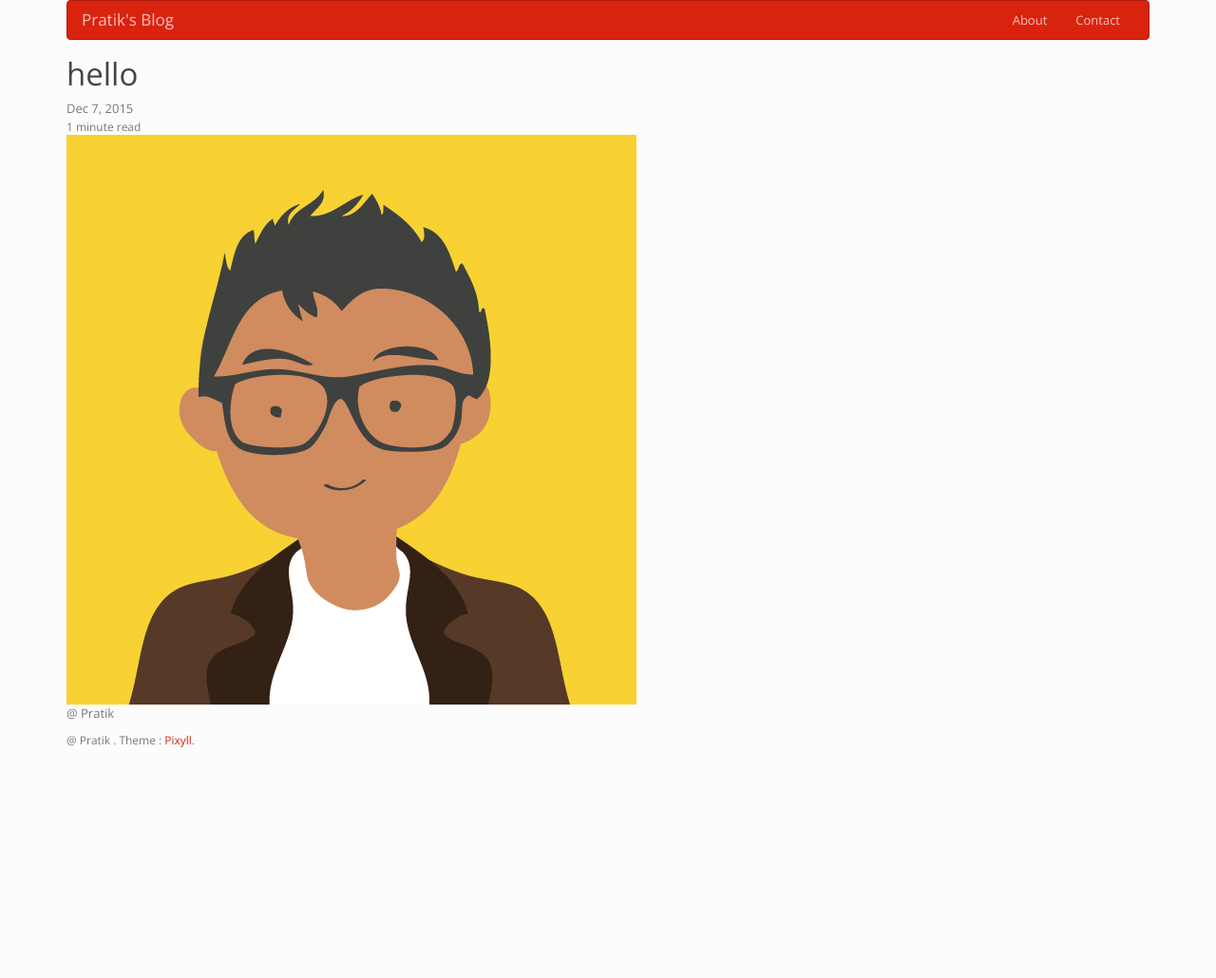
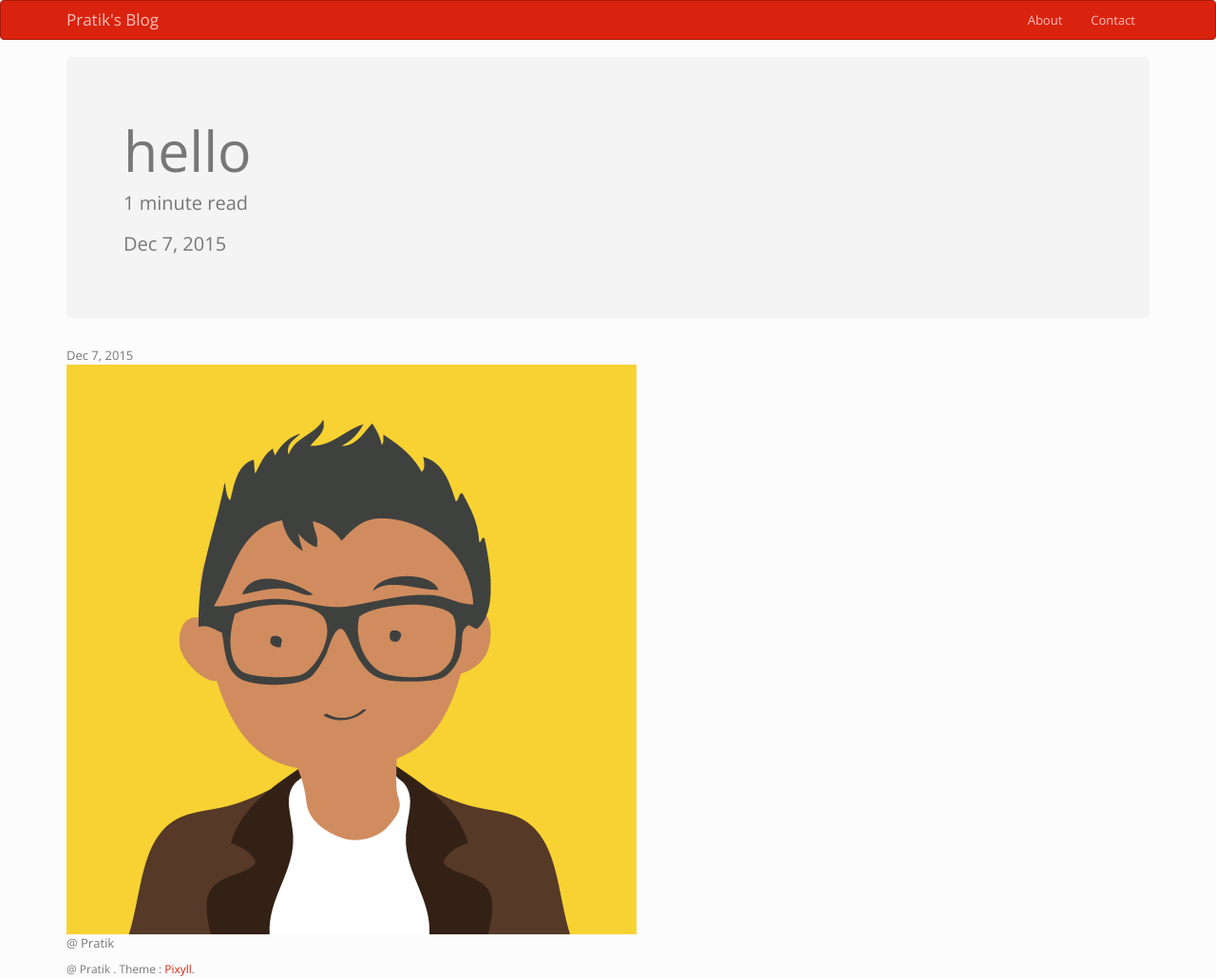
Before and after one commit to pnvpratik/.github.io, a Jekyll site: the page built from _posts/2015-12-07-hello.md, in a window 1280 px wide. Shown: the whole page at 95% size. Built offline with Jekyll 4.4.1, drawn with Linux system fonts in a browser that asks for light colours; nearby versions of some CDN libraries; comment, search, counter and statistics services are not loaded; before the commit the page ends 900 px from its top, so only the background shows below that.

Commit message:
improvements

```diff
--- a/_includes/header.html
+++ b/_includes/header.html
@@ -1,5 +1,5 @@
 <nav class="navbar navbar-inverse" role="navigation">
-    <div class="container-fluid">
+    <div class="container">
         <!-- Brand and toggle get grouped for better mobile display -->
         <div class="navbar-header">
             <button type="button" class="navbar-toggle" data-toggle="collapse" data-target="#bs-example-navbar-collapse-1">
--- a/_layouts/default.html
+++ b/_layouts/default.html
@@ -74,8 +74,9 @@
 </head>
 
 <body>
+    {% include header.html %}
+
     <div class="container">
-        {% include header.html %}
 
         <div class="post p2 p-responsive wrap" role="main">
             <div class="measure">
--- a/_layouts/post.html
+++ b/_layouts/post.html
@@ -7,18 +7,28 @@ layout: default
 {% assign minutes = 1 %}
 {% endif %}
 
+<div class="jumbotron">
+    <h1>{{ page.title }}</h1>
+    <p>
+        {% if page.minutes %}
+        {{ page.minutes }} minute read
+        {% else %}
+        {{ minutes }} minute read
+        {% endif %}
+    </p>
+    <p class="">{{ page.date | date: site.date_format }}</p>
+    {% if page.update_date %}
+    <span class="post-meta">Updated: {{ page.update_date | date: site.date_format }}</span><br>
+    {% endif %}
+</div>
 <div class="post-header mb2">
-  <h1>{{ page.title }}</h1>
+    <h1></h1>
     <span class="post-meta">{{ page.date | date: site.date_format }}</span><br>
     {% if page.update_date %}
     <span class="post-meta">Updated: {{ page.update_date | date: site.date_format }}</span><br>
     {% endif %}
     <span class="post-meta small">
-  {% if page.minutes %}
-    {{ page.minutes }} minute read
-  {% else %}
-    {{ minutes }} minute read
-  {% endif %}
+
     </span>
 </div>
 
@@ -37,11 +47,11 @@ layout: default
 {% if site.disqus_shortname %}
 <div id="disqus_thread"></div>
 <script type="text/javascript">
-    var disqus_shortname  = '{{ site.disqus_shortname }}';
+    var disqus_shortname = '{{ site.disqus_shortname }}';
     var disqus_identifier = '{{ page.id }}';
-    var disqus_title      = '{{ page.title }}';
+    var disqus_title = '{{ page.title }}';
 
-    (function() {
+    (function () {
         var dsq = document.createElement('script'); dsq.type = 'text/javascript'; dsq.async = true;
         dsq.src = '//' + disqus_shortname + '.disqus.com/embed.js';
         (document.getElementsByTagName('head')[0] || document.getElementsByTagName('body')[0]).appendChild(dsq);
```
Lines whose indentation alone changed are shown as unchanged.
